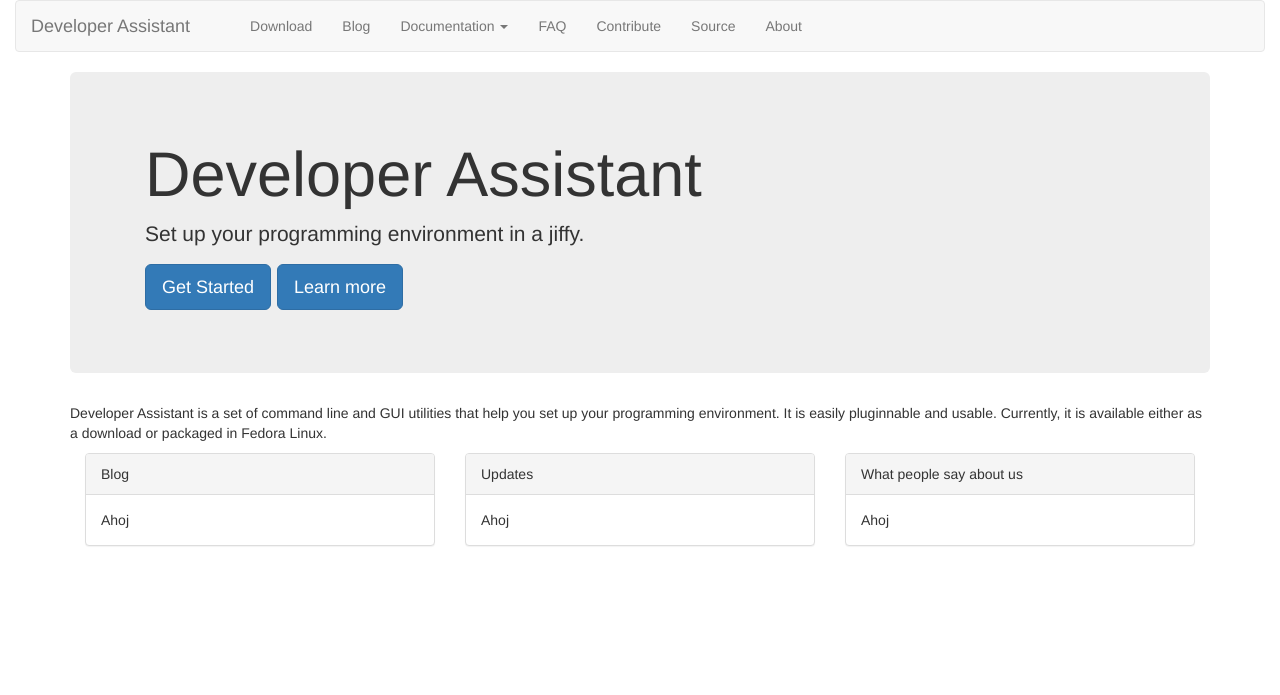
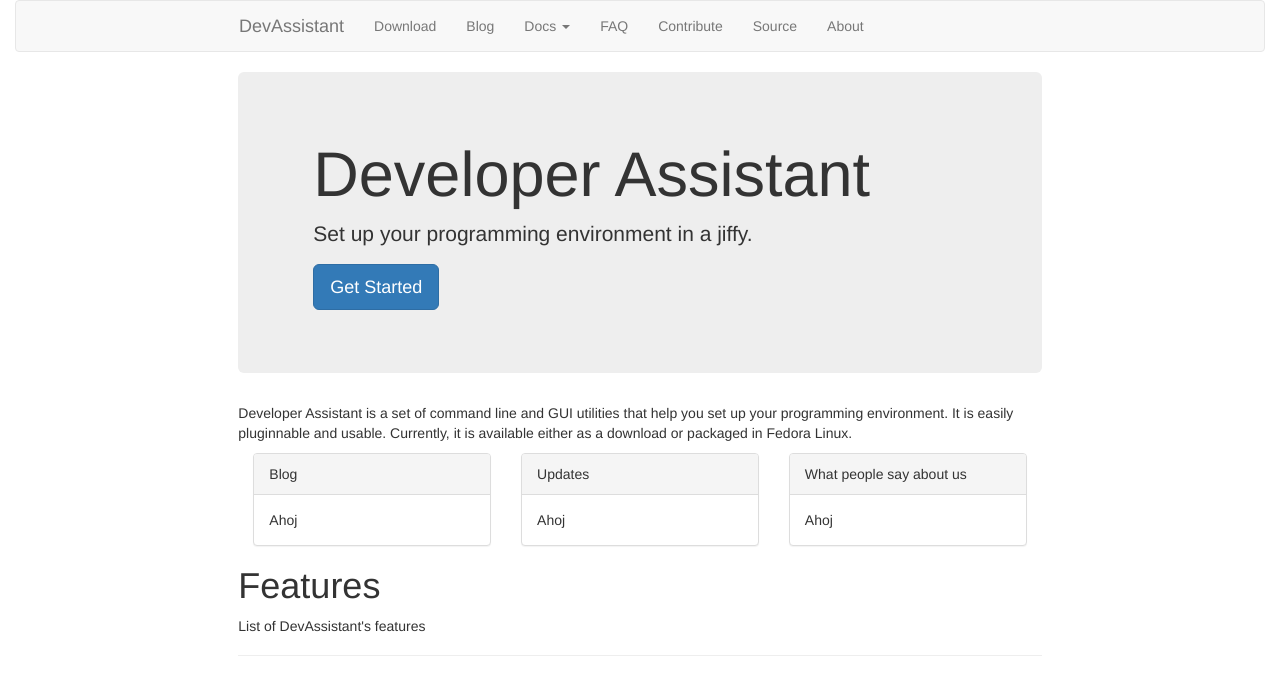
Before and after one commit to hroncok/devassistant-landing-page, a Flask app: page / in a window 1280 px wide. Shown: the top 695 px of the page. Run offline with Flask 2, Linux system fonts and the light colour scheme; some libraries are stand-ins or nearby versions.

Commit message:
Alignment + Features

```diff
--- a/templates/base.html
+++ b/templates/base.html
@@ -11,6 +11,7 @@
     <div class="container-fluid pagination-centered">
         <nav class="navbar navbar-default" role="navigation">
         <!-- Brand and toggle get grouped for better mobile display -->
+        <div class="container col-md-8 col-md-offset-2">
         <div class="navbar-header">
             <button type="button" class="navbar-toggle" data-toggle="collapse" data-target=".navbar-ex1-collapse">
             <span class="sr-only">Toggle navigation</span>
@@ -18,17 +19,16 @@
             <span class="icon-bar"></span>
             <span class="icon-bar"></span>
             </button>
-            <a class="navbar-brand" href="#">Developer Assistant</a>
+            <a class="navbar-brand" href="#">DevAssistant</a>
         </div>
 
-        <div class="container col-md-8">
         <!-- Collect the nav links, forms, and other content for toggling -->
         <div class="collapse navbar-collapse navbar-ex1-collapse">
             <ul class="nav navbar-nav">
             <li><a href="#">Download</a></li>
             <li><a href="#">Blog</a></li>
             <li class="dropdown">
-                <a href="#" class="dropdown-toggle" data-toggle="dropdown">Documentation <b class="caret"></b></a>
+                <a href="#" class="dropdown-toggle" data-toggle="dropdown">Docs <b class="caret"></b></a>
                 <ul class="dropdown-menu">
                 <li><a href="#">Users</a></li>
                 <li><a href="#">Developers</a></li>
@@ -41,7 +41,7 @@
             </ul>
         </div><!-- /.navbar-collapse -->
         </nav>
-        <div class="container">
+        <div class="container col-md-8 col-md-offset-2">
             {% block content %}{% endblock %}
         </div>
         <footer class="footer"></footer>
--- a/templates/index.html
+++ b/templates/index.html
@@ -6,7 +6,6 @@
         <h1>Developer Assistant</h1>
         <p>Set up your programming environment in a jiffy.</p>
         <p><a class="btn btn-primary btn-lg">Get Started</a>
-        <a class="btn btn-primary btn-lg">Learn more</a></p>
     </div>
 </div>
 <p>
@@ -34,4 +33,9 @@
     </div>
 </div>
 
+<div class="page-header">
+    <h1>Features</h1>
+    <p>List of DevAssistant's features</p>
+</div>
+
 {% endblock %}
```
